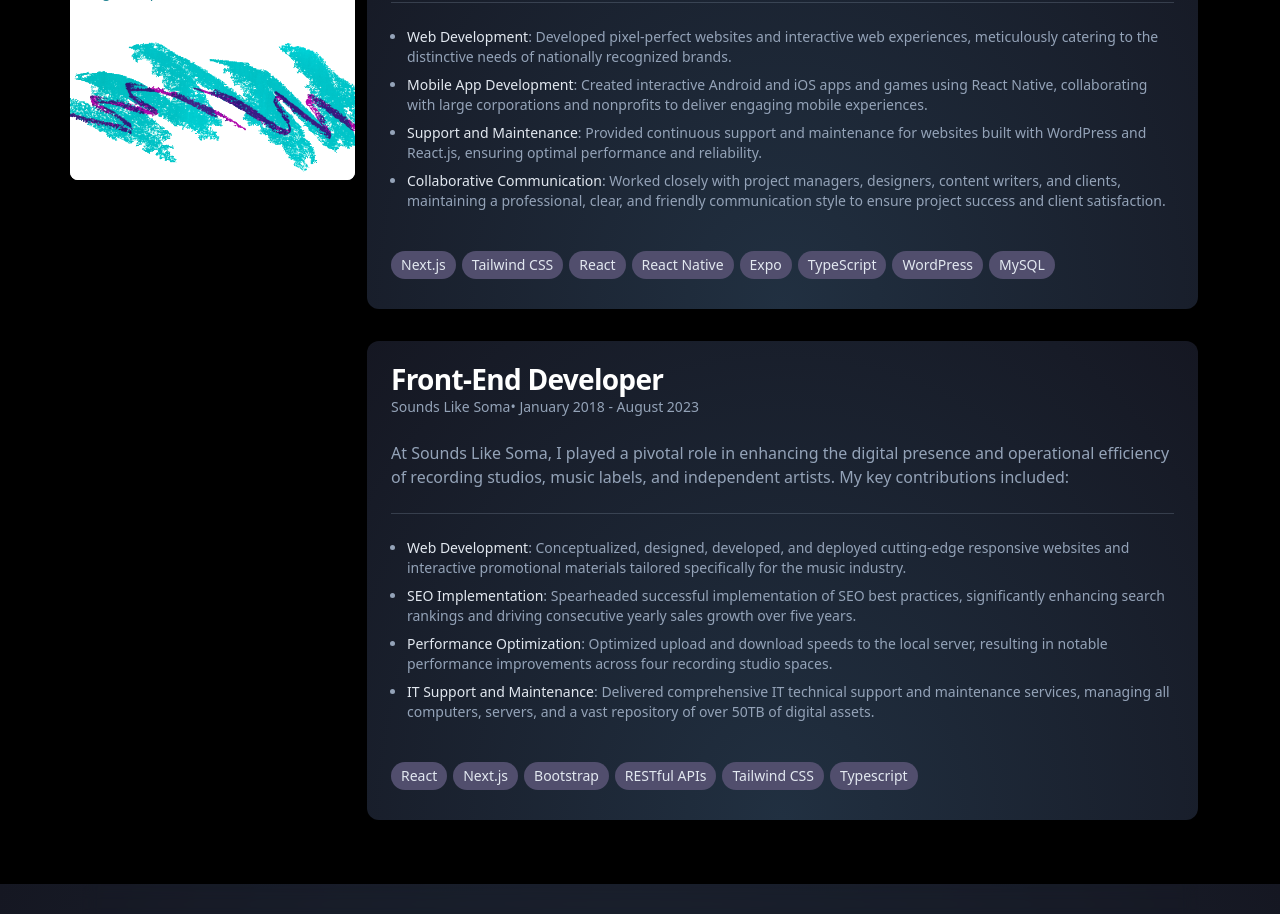
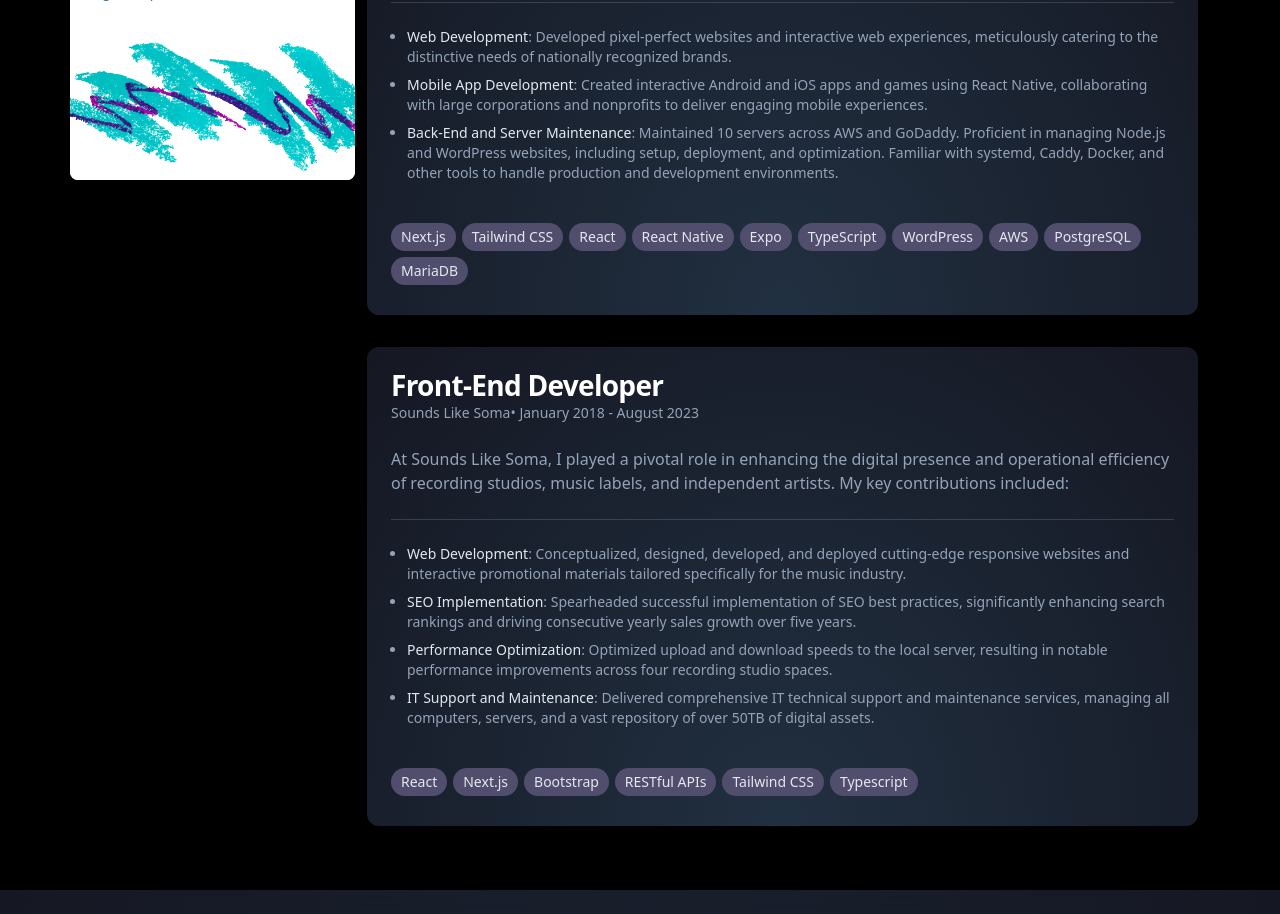
Before and after one commit to zackhanni/zachary.works, a Next.js app: page / in a window 1280 px wide. Shown: the part 1080-1994 px from the top of the page. Built offline with nearby package versions, Linux system fonts and the light colour scheme.

Commit message:
update experience data with back-end infromation

```diff
--- a/app/components/ExperienceData.tsx
+++ b/app/components/ExperienceData.tsx
@@ -12,7 +12,9 @@ const ExperienceData = [
       "Expo",
       "TypeScript",
       "WordPress",
-      "MySQL",
+      "AWS",
+      "PostgreSQL",
+      "MariaDB",
     ],
     description: [
       "At SM Communications, I contributed to the digital success of nationally recognized brands by delivering high-quality web solutions. My key responsibilities include:",
@@ -35,18 +37,12 @@ const ExperienceData = [
         </li>
         <li>
           <span className="font-medium text-slate-200">
-            Support and Maintenance
+            Back-End and Server Maintenance
           </span>
-          : Provided continuous support and maintenance for websites built with
-          WordPress and React.js, ensuring optimal performance and reliability.
-        </li>
-        <li>
-          <span className="font-medium text-slate-200">
-            Collaborative Communication
-          </span>
-          : Worked closely with project managers, designers, content writers,
-          and clients, maintaining a professional, clear, and friendly
-          communication style to ensure project success and client satisfaction.
+          : Maintained 10 servers across AWS and GoDaddy. Proficient in managing
+          Node.js and WordPress websites, including setup, deployment, and
+          optimization. Familiar with systemd, Caddy, Docker, and other tools to
+          handle production and development environments.
         </li>
       </ul>
     ),
```
